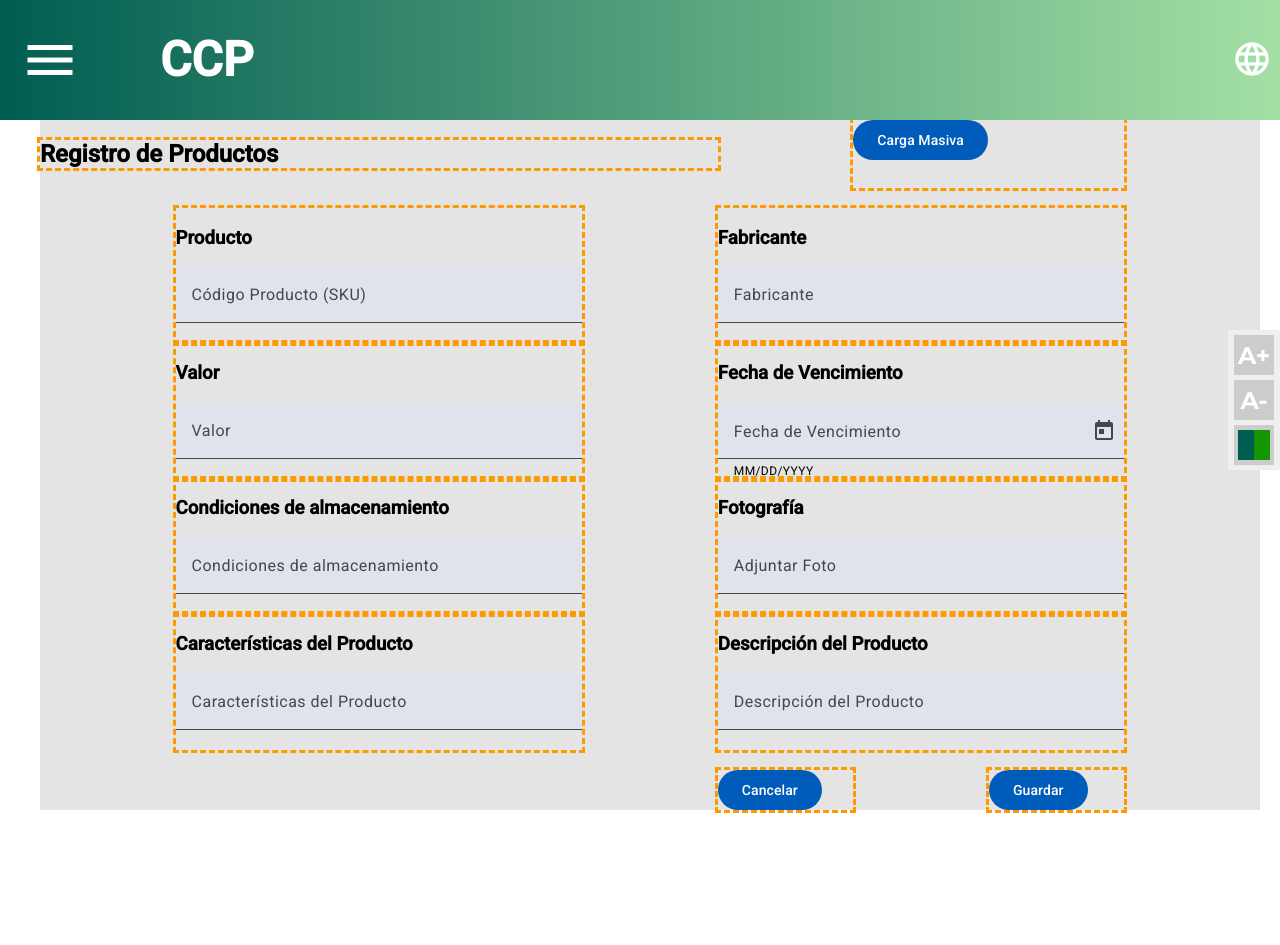
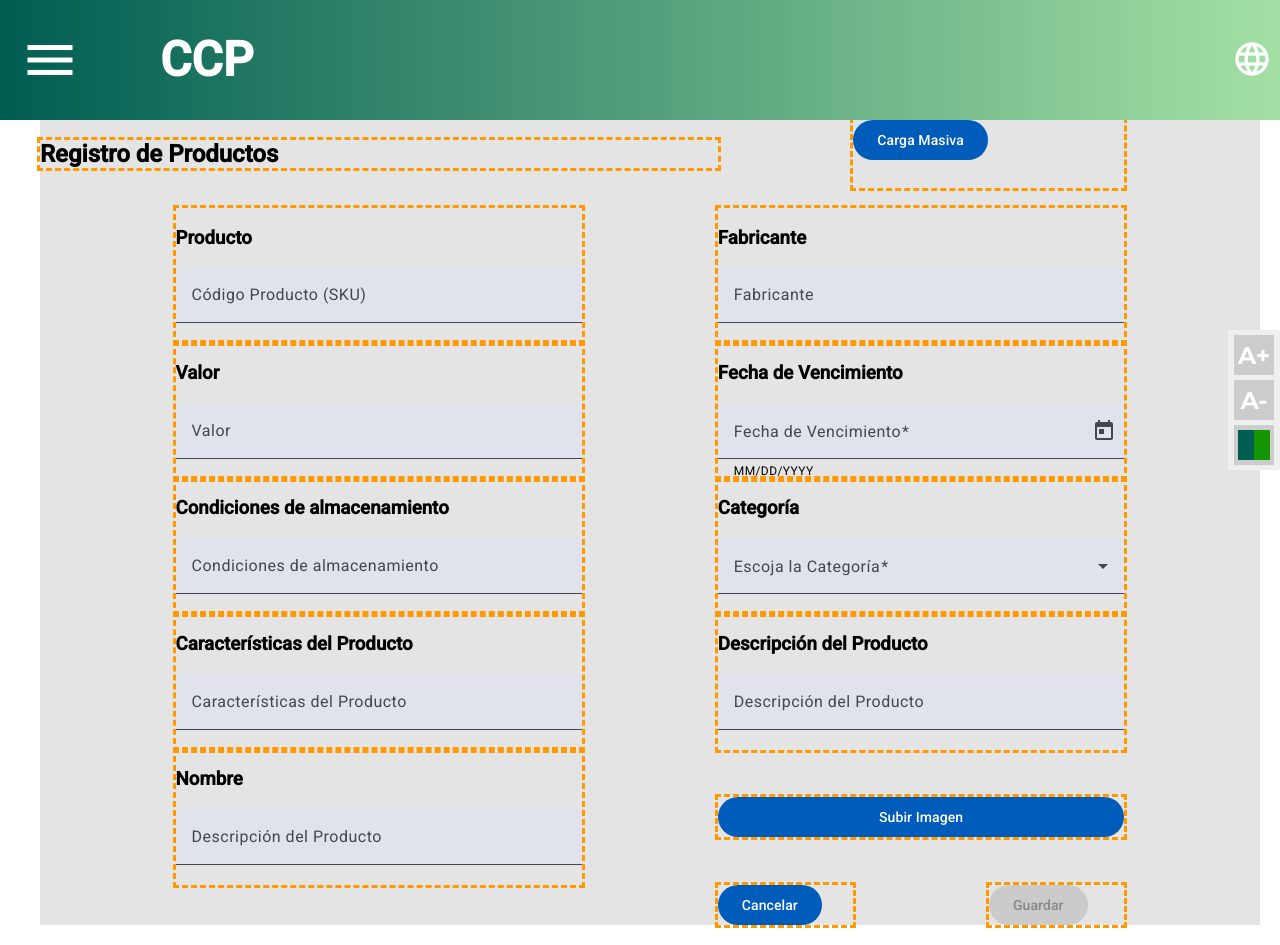
Before and after one commit to f-munozg/MISW4501-G5-Web, an Angular app: page /productos/carga_producto in a window 1280 px wide. Before the commit the page ends 830 px from the top, so only its background shows below. Built offline with nearby package versions, Linux system fonts and the light colour scheme.

Commit message:
054 - Se agrega la implementación del componente de carga de productos

```diff
--- a/src/app/domains/productos/carga-producto/carga-producto.component.css
+++ b/src/app/domains/productos/carga-producto/carga-producto.component.css
@@ -78,11 +78,11 @@
         }
     }
 
-    .grid-item-fotografiaForm{
+    .grid-item-categoriaForm{
         grid-column: 6 / 9;
         grid-row: 3;
 
-        .fotografiaFormField{
+        .categoriaFormField{
             width: 100% !important;
             grid-column: 1 / -1 !important;
         }
@@ -107,6 +107,28 @@
             grid-column: 1 / -1 !important;
         }
     }
+
+    .grid-item-nombreForm{
+        grid-column: 2 / 5;
+        grid-row: 5;
+
+        .nombreFormField{
+            width: 100% !important;
+            grid-column: 1 / -1 !important;
+        }
+    }
+
+    .grid-item-AdjuntarFotoBtnDiv{
+        grid-column: 6 / 9;
+        grid-row: 5;
+        justify-items: center;
+        align-self: center;
+
+        .AdjuntarFotoBtn{
+            width: 100% !important;
+            grid-column: 1 / -1 !important;
+        }
+    }
 }
 
 .cargaProductoBtnsGrid{
--- a/src/app/domains/productos/carga-producto/carga-producto.component.html
+++ b/src/app/domains/productos/carga-producto/carga-producto.component.html
@@ -8,30 +8,31 @@
         <button mat-flat-button class="cargaMasiva">Carga Masiva</button>
       </div>
     </div>
+  <form [formGroup]="cargaProductoForm" (ngSubmit)="onSubmit()">
     <div class="cargaProductoGrid">
       <div class="grid-item-codigoForm">
         <h3>Producto</h3>
         <mat-form-field class="codigoFormField">
-          <input matInput placeholder="Código Producto (SKU)">
+          <input matInput formControlName="fieldCodigo" placeholder="Código Producto (SKU)">
         </mat-form-field>
       </div>
       <div class="grid-item-fabricanteForm">
         <h3>Fabricante</h3>
         <mat-form-field class="fabricanteFormField">
-          <input matInput placeholder="Fabricante">
+          <input matInput formControlName="fieldFabricante" placeholder="Fabricante">
         </mat-form-field>
       </div>
       <div class="grid-item-valorForm">
         <h3>Valor</h3>
         <mat-form-field class="valorFormField">
-          <input matInput placeholder="Valor">
+          <input matInput formControlName="fieldValor" placeholder="Valor">
         </mat-form-field>
       </div>
       <div class="grid-item-fechaVencimientoForm">
         <h3>Fecha de Vencimiento</h3>
         <mat-form-field class="fechaVencimientoFormField">
           <mat-label>Fecha de Vencimiento</mat-label>
-          <input matInput [matDatepicker]="picker">
+          <input matInput formControlName="fieldFechaVencimiento" [matDatepicker]="picker">
           <mat-hint>MM/DD/YYYY</mat-hint>
           <mat-datepicker-toggle matIconSuffix [for]="picker"></mat-datepicker-toggle>
           <mat-datepicker #picker></mat-datepicker>
@@ -40,35 +41,60 @@
       <div class="grid-item-condicionesAlmacenamientoForm">
         <h3>Condiciones de almacenamiento</h3>
         <mat-form-field class="condicionesAlmacenamientoFormField">
-          <input matInput placeholder="Condiciones de almacenamiento">
+          <input matInput formControlName="fieldCondicionesAlmacenamiento"
+            placeholder="Condiciones de almacenamiento">
         </mat-form-field>
       </div>
-      <div class="grid-item-fotografiaForm">
-        <h3>Fotografía</h3>
-        <mat-form-field class="fotografiaFormField">
-          <input matInput placeholder="Adjuntar Foto">
+      <div class="grid-item-categoriaForm">
+        <h3>Categoría</h3>
+        <mat-form-field class="categoriaFormField">
+          <mat-label>Escoja la Categoría</mat-label>
+          <mat-select formControlName="fieldCategoria">
+            <mat-option *ngFor="let fileType of fileTypes"
+                [value]="fileType">
+                {{FileType2LabelMapping[fileType]}}
+            </mat-option>
+          </mat-select>
         </mat-form-field>
       </div>
       <div class="grid-item-caracteristicasForm">
         <h3>Características del Producto</h3>
         <mat-form-field class="caracteristicasFormField">
-          <input matInput placeholder="Características del Producto">
+          <input matInput formControlName="fieldCaracteristicas" placeholder="Características del Producto">
         </mat-form-field>
       </div>
       <div class="grid-item-descripcionForm">
         <h3>Descripción del Producto</h3>
         <mat-form-field class="descripcionFormField">
-          <input matInput placeholder="Descripción del Producto">
+          <input matInput formControlName="fieldDescripcion" placeholder="Descripción del Producto">
         </mat-form-field>
+      </div>
+      <div class="grid-item-nombreForm">
+        <h3>Nombre</h3>
+        <mat-form-field class="nombreFormField">
+          <input matInput formControlName="fieldNombre" placeholder="Descripción del Producto">
+        </mat-form-field>
+      </div>
+      <div class="grid-item-AdjuntarFotoBtnDiv">
+        <input  type="file" #fileInput
+                (change)="onFileSelected($event)"
+                accept="image/*"
+                style="display: none">
+        <button mat-flat-button class="AdjuntarFotoBtn" (click)="fileInput.click()">
+          {{ selectedFile ? selectedFile.name : 'Subir Imagen' }}
+        </button>
       </div>
     </div>
     <div class="cargaProductoBtnsGrid">
       <div class="grid-item-CancelarBtnDiv">
-        <button mat-flat-button class="CancelarBtn">Cancelar</button>
+        <button mat-flat-button type="button" class="CancelarBtn" (click)="clearAll()">Cancelar</button>
       </div>
       <div class="grid-item-GuardarBtnDiv">
-        <button mat-flat-button class="GuardarBtn">Guardar</button>
+        <button mat-flat-button class="GuardarBtn" type="submit" [disabled]="!cargaProductoForm.valid">
+          Guardar
+        </button>
       </div>
     </div>
+  </form>
   </main>
 </app-default-window>
--- a/src/app/domains/productos/carga-producto/carga-producto.component.ts
+++ b/src/app/domains/productos/carga-producto/carga-producto.component.ts
@@ -1,4 +1,7 @@
 import { Component, OnInit } from '@angular/core';
+import { FormBuilder, FormGroup, Validators } from '@angular/forms';
+import { CargaProductoService } from './carga-producto.service';
+import { FileType2LabelMapping, CategoriaProductos } from './productos-categoria.enum';
 
 @Component({
   selector: 'app-carga-producto',
@@ -7,10 +10,99 @@ import { Component, OnInit } from '@angular/core';
   styleUrls: ['./carga-producto.component.css']
 })
 export class CargaProductoComponent implements OnInit {
+  cargaProductoForm!: FormGroup;
+  selectedFile: File | null = null;
+  isSubmitting = false;
 
-  constructor() { }
+  public FileType2LabelMapping = FileType2LabelMapping;
+  public fileTypes = Object.values(CategoriaProductos);
+
+  constructor(
+    private formBuilder: FormBuilder,
+    private apiService: CargaProductoService
+  ) { }
 
   ngOnInit() {
+    this.cargaProductoForm = this.formBuilder.group({
+      fieldCodigo: ['', Validators.required],
+      fieldFabricante: ['', Validators.required],
+      fieldValor: ['', Validators.required],
+      fieldFechaVencimiento: [null, Validators.required],
+      fieldCondicionesAlmacenamiento: ['', Validators.required],
+      fieldCategoria: ['', Validators.required],
+      fieldCaracteristicas: ['', Validators.required],
+      fieldDescripcion: ['', Validators.required],
+      fieldNombre: ['', Validators.required]
+      }
+    );
+  }
+
+  onFileSelected(event: Event): void {
+    const input = event.target as HTMLInputElement;
+    if (input.files?.length) {
+      this.selectedFile = input.files[0];
+    }
+  }
+
+  onSubmit() {
+    if (this.cargaProductoForm.valid && !this.isSubmitting) {
+      this.isSubmitting = true;
+
+      const formData = {
+        ...this.cargaProductoForm.value,
+        imageFile: this.selectedFile
+      }
+
+      if (formData.fieldFechaVencimiento) {
+        formData.fieldFechaVencimiento = this.formatDateToISOWithTime(formData.fieldFechaVencimiento);
+      }
+
+      this.apiService.postData(formData)
+      .then(apiObservable$ => {
+        apiObservable$.subscribe({
+          next: (response) => {
+            console.log('Success!', response);
+            this.isSubmitting = false;
+          },
+          error: (err) => {
+            console.error('API Error:', err);
+            this.isSubmitting = false;
+          }
+        });
+      })
+      .catch(error => {
+        console.error('Image processing error:', error);
+        this.isSubmitting = false;
+      });
+    }
+  }
+
+  clearAll(){
+    this.cargaProductoForm.reset()
+
+    this.selectedFile = null;
+
+    const fileInput = document.getElementById('fileInput') as HTMLInputElement;
+    if (fileInput) {
+      fileInput.value = '';
+  }
+  }
+
+  formatDateToISOWithTime(date: Date | string): string {
+    if (!(date instanceof Date)) {
+      date = new Date(date);
+    }
+
+    const year = date.getFullYear();
+    const month = String(date.getMonth() + 1).padStart(2, '0');
+    const day = String(date.getDate()).padStart(2, '0');
+
+    // Hora por defecto
+    const hours = '00';
+    const minutes = '00';
+    const seconds = '00';
+
+    return `${year}-${month}-${day}T${hours}:${minutes}:${seconds}`;
   }
 
 }
--- /dev/null
+++ b/src/app/domains/productos/carga-producto/carga-producto.service.ts
@@ -0,0 +1,56 @@
+import { Injectable } from '@angular/core';
+import { HttpClient, HttpHeaders } from '@angular/common/http';
+import { Observable } from 'rxjs';
+
+@Injectable({
+  providedIn: 'root'
+})
+export class CargaProductoService {
+
+  private apiUrl = 'https://backend-products-143596276526.us-central1.run.app/products/add'; // Mirar si se puede poner en los archivos de environment.
+
+  constructor(private http: HttpClient) { }
+
+  postData(formData: any):
+  Promise<Observable<any>>{
+    return new Promise(async (resolve, reject) => {
+      try {
+        const imageBase64 = formData.imageFile
+            ? await this.fileToBase64(formData.imageFile)
+            : null;
+
+        const requestData = {
+          sku: formData.fieldCodigo,
+          name: formData.fieldNombre,
+          unit_value: formData.fieldValor,
+          storage_conditions: formData.fieldCondicionesAlmacenamiento,
+          product_features: formData.fieldCaracteristicas,
+          provider_id: formData.fieldFabricante, // Esto debe ser modificado para que se lea de un dropdown
+          estimated_delivery_time: formData.fieldFechaVencimiento,
+          photo: imageBase64,
+          description: formData.fieldDescripcion,
+          category: formData.fieldCategoria,
+        }
+
+        const headers = new HttpHeaders({
+            'Content-Type': 'application/json'
+        })
+
+        resolve(this.http.post<any>(this.apiUrl, requestData, {headers}));
+      } catch (error) {
+        reject(error);
+      }
+    });
+  }
+
+  fileToBase64(file: File): Promise<string> {
+    return new Promise((resolve, reject) => {
+      const reader = new FileReader();
+      reader.readAsDataURL(file);
+      reader.onload = () => resolve((reader.result as string).split(',')[1]);
+      reader.onerror = error => reject(error);
+    });
+  }
+
+
+}
--- /dev/null
+++ b/src/app/domains/productos/carga-producto/productos-categoria.enum.ts
@@ -0,0 +1,25 @@
+export enum CategoriaProductos {
+    FARMACIA = "Farmacia",
+    ALIMENTACIÓN = "Alimentación",
+    LIMPIEZA = "Limpieza",
+    ELECTRÓNICA = "Electrónica",
+    ROPA = "Ropa",
+    HERRAMIENTAS = "Herramientas",
+    BELLEZA = "Belleza",
+    JUGUETE = "Juguete",
+    HOGAR = "Hogar",
+}
+
+// Record type annotation para garantizar que todos los valores
+// del enum están presentes en el mapeo al dropdown
+export const FileType2LabelMapping: Record<CategoriaProductos, string> = {
+    [CategoriaProductos.FARMACIA]: "Farmacia",
+    [CategoriaProductos.ALIMENTACIÓN]: "Alimentación",
+    [CategoriaProductos.LIMPIEZA]: "Limpieza",
+    [CategoriaProductos.ELECTRÓNICA]: "Electrónica",
+    [CategoriaProductos.ROPA]: "Ropa",
+    [CategoriaProductos.HERRAMIENTAS]: "Herramientas",
+    [CategoriaProductos.BELLEZA]: "Belleza",
+    [CategoriaProductos.JUGUETE]: "Juguete",
+    [CategoriaProductos.HOGAR]: "Hogar",
+}
--- a/src/app/domains/productos/productos.module.ts
+++ b/src/app/domains/productos/productos.module.ts
@@ -1,6 +1,9 @@
 import { NgModule } from '@angular/core';
 import { CommonModule } from '@angular/common';
 import { MaterialModule } from 'src/app/material/material.module';
+import { ReactiveFormsModule } from '@angular/forms';
+import { HttpClientModule } from '@angular/common/http';
+
 import { DefaultWindowComponent } from 'src/app/shared/default-window/default-window.component';
 import { TableTemplateComponent } from 'src/app/shared/table-template/table-template.component';
 
@@ -14,6 +17,8 @@ import { CargaProductoComponent } from './carga-producto/carga-producto.componen
   imports: [
     CommonModule,
     MaterialModule,
+    ReactiveFormsModule,
+    HttpClientModule,
     DefaultWindowComponent,
     TableTemplateComponent
   ]
```
Also changed, not shown: 1 other file (tests, documents, lock files or other folders).
